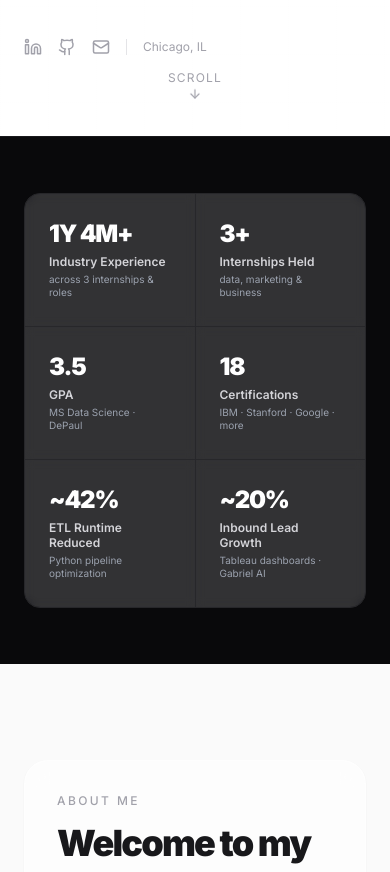
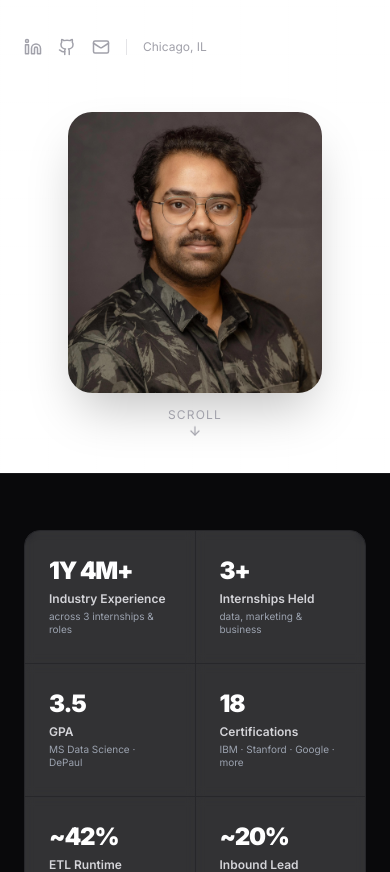
Before and after one commit to Dekayzip/Portfolio-2026, a Next.js app: page / in a window 390 px wide. Shown: the part 810-1682 px from the top of the page. Built offline with nearby package versions, Linux system fonts and the light colour scheme.

Commit message:
fix mobile hero image visibility and dark mode toggle contrast

```diff
--- a/src/components/Hero.tsx
+++ b/src/components/Hero.tsx
@@ -142,11 +142,11 @@ export default function Hero() {
           </div>
 
           {/* Right: Profile image */}
-          <div className="hidden lg:flex flex-col items-center gap-4">
+          <div className="flex flex-col items-center gap-4 mt-2 lg:mt-0">
             <div className="relative">
-              {/* Greeting dialogue bubble — glass panel */}
+              {/* Greeting dialogue bubble - glass panel, desktop only */}
               <div
-                className={`absolute right-full top-1/2 -translate-y-1/2 mr-4 w-56 z-10 pointer-events-none transition-all duration-300 ease-out ${
+                className={`hidden lg:block absolute right-full top-1/2 -translate-y-1/2 mr-4 w-56 z-10 pointer-events-none transition-all duration-300 ease-out ${
                   hovering ? "opacity-100 translate-x-0" : "opacity-0 translate-x-3"
                 }`}
               >
@@ -158,7 +158,7 @@ export default function Hero() {
 
               {/* Photo */}
               <div
-                className="relative w-72 h-80 rounded-3xl overflow-hidden shadow-2xl cursor-default"
+                className="relative w-[65vw] h-[72vw] lg:w-72 lg:h-80 rounded-3xl overflow-hidden shadow-2xl cursor-default"
                 onMouseEnter={handleMouseEnter}
                 onMouseLeave={handleMouseLeave}
               >
--- a/src/components/ThemeToggle.tsx
+++ b/src/components/ThemeToggle.tsx
@@ -33,7 +33,7 @@ export default function ThemeToggle() {
       className={`relative flex items-center w-[52px] h-[26px] rounded-full border transition-colors duration-300 focus-visible:outline-none focus-visible:ring-2 focus-visible:ring-white/40 focus-visible:ring-offset-1 ${
         dark
           ? "bg-zinc-800 border-zinc-700"
-          : "bg-white/20 border-white/30"
+          : "bg-neutral-100 border-neutral-300"
       }`}
     >
       <span
```
